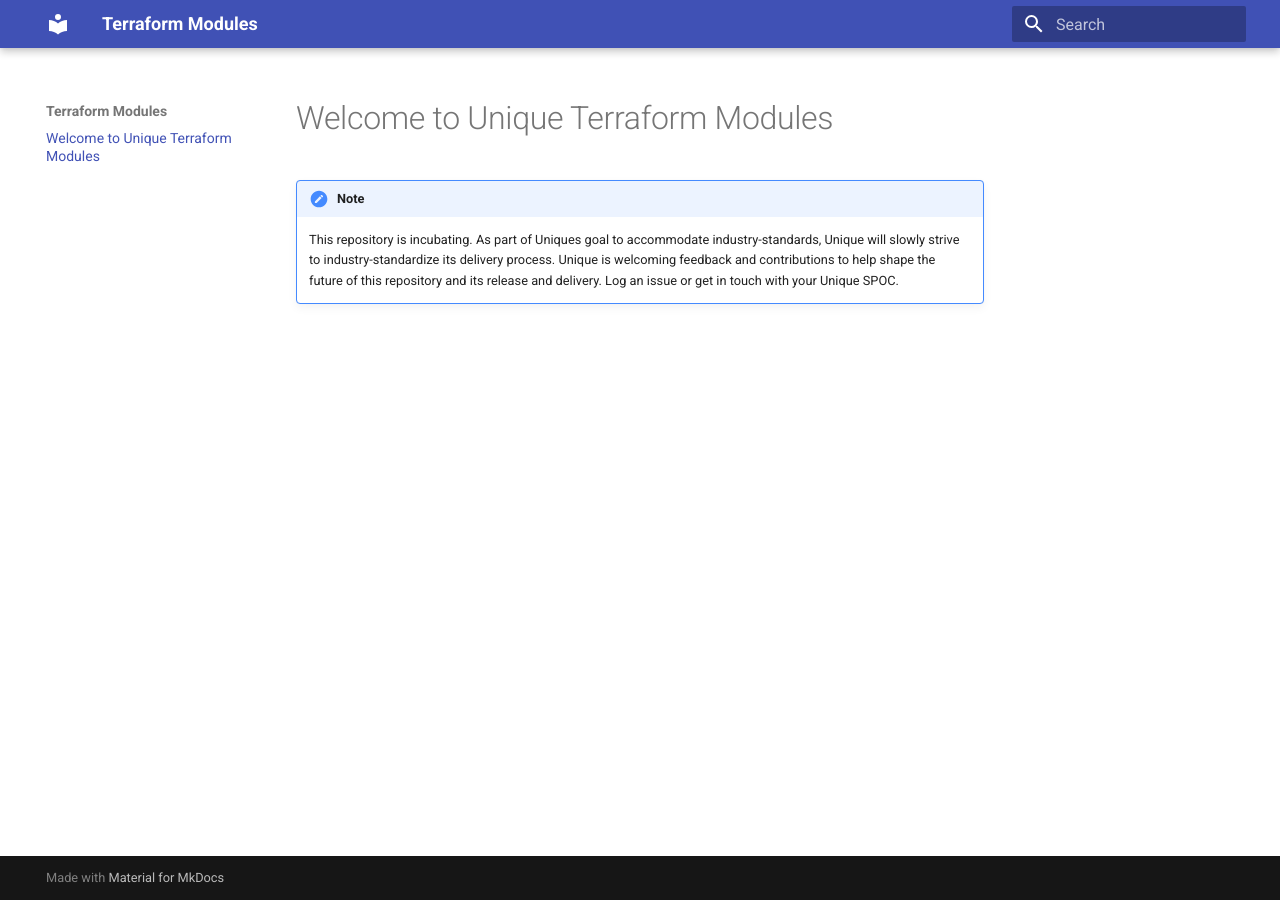
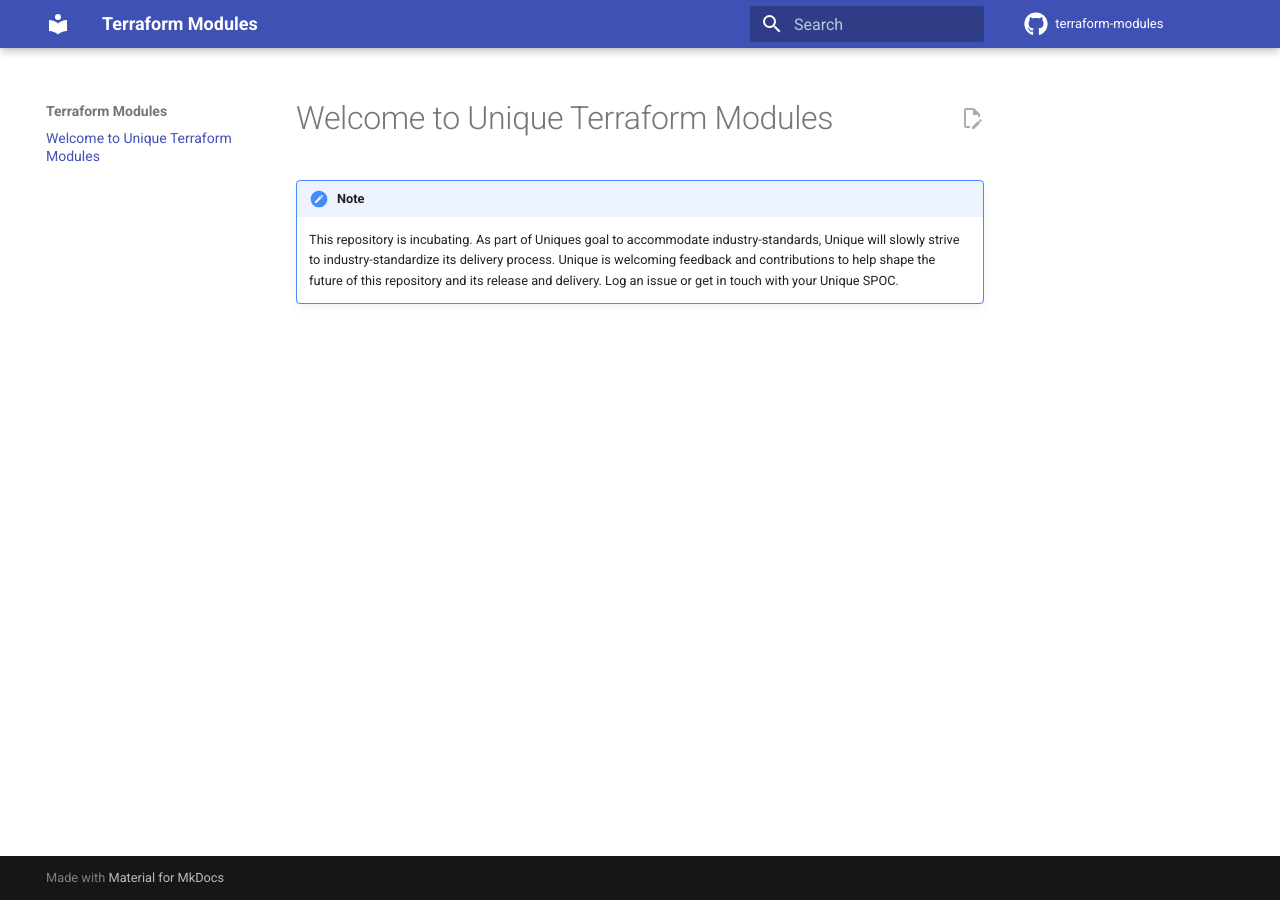
Before and after one commit to Unique-AG/terraform-modules, an MkDocs documentation site: the page built from docs/index.md, in a window 1280 px wide. Built offline with MkDocs 1.6.1 and Material for MkDocs 9.7.7, drawn with Linux system fonts in a browser that asks for light colours; comment, search, counter and statistics services are not loaded.

Commit message:
feat: add icons

```diff
--- a/mkdocs.yml
+++ b/mkdocs.yml
@@ -3,7 +3,15 @@ site_url: https://unique-ag.github.io/terraform-modules
 site_dir: build
 theme:
   name: material
+  icon:
+    repo: fontawesome/brands/github
+  features:
+    - content.action.edit
 markdown_extensions:
   - admonition
   - pymdownx.details
   - pymdownx.superfences
+
+repo_url: https://github.com/unique-ag/terraform-modules
+repo_name: terraform-modules
+edit_uri: edit/main/docs/
```
